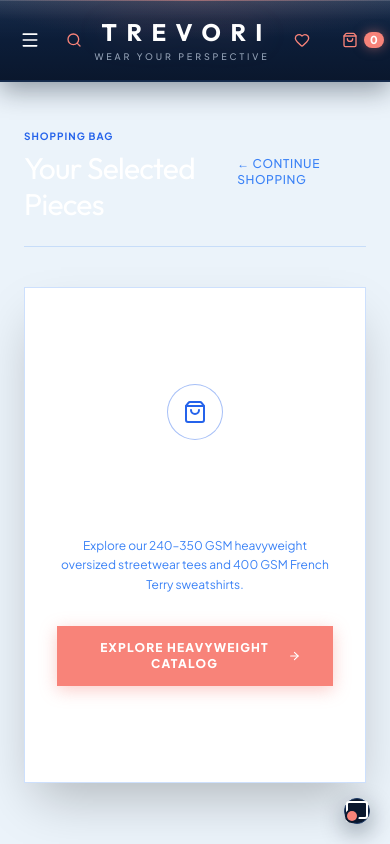
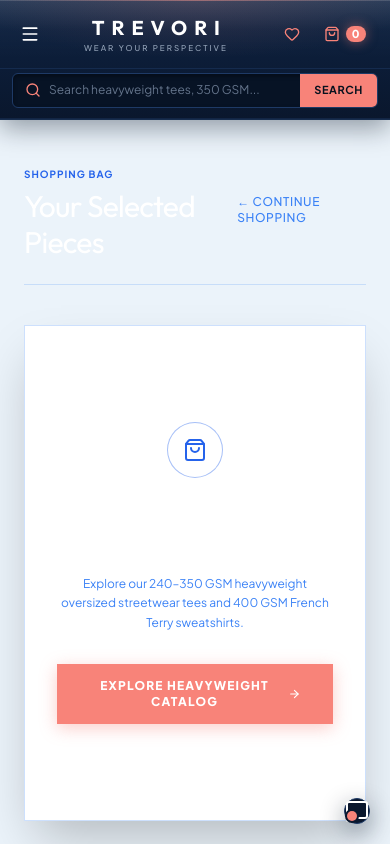
Before and after one commit to pranavavadhanula/trenzio-storefront, a React (Vite) app: page /cart in a window 390 px wide. Shown: the top 844 px of the page. Built offline with nearby package versions, Linux system fonts and the light colour scheme.

Commit message:
feat: reposition search bar to Amazon-style center layout on desktop and dedicated full-width mobile bar

```diff
--- a/src/components/Navbar.tsx
+++ b/src/components/Navbar.tsx
@@ -16,6 +16,8 @@ export const Navbar: React.FC = () => {
     wishlist,
     setIsWishlistOpen,
     setIsSearchOpen,
+    searchQuery,
+    setSearchQuery,
     isLoggedIn,
     user,
   } = useShop();
@@ -86,10 +88,10 @@ export const Navbar: React.FC = () => {
       <div className="pointer-events-none absolute inset-0 bg-[radial-gradient(ellipse_75%_65%_at_50%_0%,rgba(248,131,121,0.12),transparent_75%)]" />
       <div className="pointer-events-none absolute top-0 inset-x-0 h-[1px] bg-gradient-to-r from-transparent via-[#F88379]/40 to-transparent" />
 
-      {/* Top Main Brand Header (Navy Blue Glossy) */}
-      <div className="relative z-10 max-w-7xl mx-auto px-4 sm:px-8 py-4 sm:py-5 flex items-center justify-between border-b border-[#1E3A66]/50">
-        {/* Left: Mobile Menu & Search */}
-        <div className="flex items-center space-x-3 sm:space-x-5">
+      {/* Top Main Brand Header (Navy Blue Glossy - Amazon Style Layout) */}
+      <div className="relative z-10 max-w-7xl mx-auto px-4 sm:px-8 py-3.5 sm:py-4 flex items-center justify-between gap-3 sm:gap-6 border-b border-[#1E3A66]/50">
+        {/* Left: Mobile Menu Toggle (mobile only) & Brand Logo on Desktop */}
+        <div className="flex items-center gap-3">
           <button
             onClick={() => setMobileMenuOpen(!mobileMenuOpen)}
             className="md:hidden text-white hover:text-[#F88379] p-1 cursor-pointer transition-colors"
@@ -98,33 +100,83 @@ export const Navbar: React.FC = () => {
             {mobileMenuOpen ? <X className="w-5 h-5" /> : <Menu className="w-5 h-5" />}
           </button>
 
-          <button
-            onClick={() => setIsSearchOpen(true)}
-            className="flex items-center gap-2 text-xs uppercase tracking-wider text-[#CBD5E1] hover:text-[#F88379] transition-all px-2.5 py-1.5 rounded-sm hover:bg-white/[0.06] cursor-pointer font-sans font-semibold"
-            title="Search Catalog"
+          {/* Desktop Brand Logo (Left-aligned like Amazon / luxury e-commerce) */}
+          <Link
+            to="/"
+            className="hidden md:block group cursor-pointer flex-shrink-0"
+            title="Trevori Home"
           >
-            <Search className="w-4 h-4 text-[#F88379]" />
-            <span className="hidden sm:inline text-xs font-bold">SEARCH</span>
-          </button>
+            <h1 className="font-serif text-2xl lg:text-3xl tracking-[0.35em] text-white font-bold group-hover:text-[#F88379] transition-all drop-shadow-[0_2px_14px_rgba(248,131,121,0.2)]">
+              TREVORI
+            </h1>
+            <p className="text-[8.5px] uppercase tracking-[0.28em] text-[#94A3B8] mt-0.5 font-sans font-medium group-hover:text-white transition-colors">
+              Wear Your Perspective
+            </p>
+          </Link>
         </div>
 
-        {/* Center: Brand Name (Luxe Haute Navy Typography) */}
+        {/* Mobile Centered Brand Logo */}
         <Link
           to="/"
-          className="text-center group block cursor-pointer"
+          className="md:hidden text-center group block cursor-pointer flex-1"
           title="Trevori Home"
         >
-          <h1 className="font-serif text-2xl sm:text-4xl tracking-[0.4em] text-white font-bold group-hover:text-[#F88379] transition-all pl-[0.4em] drop-shadow-[0_2px_14px_rgba(248,131,121,0.2)]">
+          <h1 className="font-serif text-xl sm:text-2xl tracking-[0.35em] text-white font-bold group-hover:text-[#F88379] transition-all pl-[0.35em]">
             TREVORI
           </h1>
-          <p className="text-[9px] uppercase tracking-[0.32em] text-[#94A3B8] mt-0.5 font-sans font-medium group-hover:text-white transition-colors">
+          <p className="text-[8px] uppercase tracking-[0.25em] text-[#94A3B8] font-sans font-medium">
             Wear Your Perspective
           </p>
         </Link>
 
+        {/* Center: Amazon-Style Prominent Search Bar (Desktop) */}
+        <form
+          onSubmit={(e) => {
+            e.preventDefault();
+            setIsSearchOpen(true);
+          }}
+          className="hidden md:flex flex-1 max-w-xl lg:max-w-2xl mx-2 lg:mx-6 items-stretch bg-[#071325]/95 hover:bg-[#091830] border border-[#1E3A66] hover:border-[#F88379] focus-within:border-[#F88379] focus-within:ring-2 focus-within:ring-[#F88379]/20 rounded-md overflow-hidden transition-all shadow-[inset_0_2px_4px_rgba(0,0,0,0.35)]"
+        >
+          {/* Category Filter Pill (Amazon-style) */}
+          <div className="hidden lg:flex items-center px-3 text-[#94A3B8] text-[11px] font-sans font-semibold tracking-wide border-r border-[#1E3A66]/70 bg-white/[0.03] select-none whitespace-nowrap">
+            All Drops
+          </div>
+
+          {/* Search Input Bar */}
+          <div className="flex-1 flex items-center px-3 py-2 min-w-0">
+            <Search className="w-4 h-4 text-[#94A3B8] mr-2.5 flex-shrink-0" />
+            <input
+              type="text"
+              value={searchQuery}
+              onChange={(e) => setSearchQuery(e.target.value)}
+              placeholder="Search heavyweight hoodies, 350 GSM tees, cargo pants..."
+              className="w-full bg-transparent text-xs text-white placeholder:text-[#64748B] focus:outline-none font-sans"
+            />
+            {searchQuery && (
+              <button
+                type="button"
+                onClick={() => setSearchQuery('')}
+                className="text-[#94A3B8] hover:text-white p-1 ml-1 cursor-pointer"
+                title="Clear Search"
+              >
+                <X className="w-3.5 h-3.5" />
+              </button>
+            )}
+          </div>
+
+          {/* Amazon-style Coral Accent Search Button */}
+          <button
+            type="submit"
+            className="bg-[#F88379] hover:bg-[#FA958D] text-[#07111E] px-4 py-2 flex items-center justify-center font-bold transition-colors cursor-pointer shadow-[0_0_12px_rgba(248,131,121,0.35)] flex-shrink-0"
+            title="Search Catalog"
+          >
+            <Search className="w-4 h-4 text-[#07111E] stroke-[2.5]" />
+          </button>
+        </form>
+
         {/* Right: Actions (Account, Wishlist, Bag) */}
-        <div className="flex items-center space-x-3 sm:space-x-5">
-          {/* Account / Log In - Visible on tablet/desktop, accessible via hamburger drawer on mobile */}
+        <div className="flex items-center space-x-2 sm:space-x-5 flex-shrink-0">
+          {/* Account / Log In */}
           <Link
             to={isLoggedIn ? "/account" : "/login"}
             className="hidden sm:flex relative items-center gap-1.5 text-[#CBD5E1] hover:text-[#F88379] transition-all px-2.5 py-1.5 rounded-sm hover:bg-white/[0.06] cursor-pointer font-sans text-xs font-bold tracking-wider"
@@ -145,7 +197,7 @@ export const Navbar: React.FC = () => {
                 setIsWishlistOpen(true);
               }
             }}
-            className="relative flex items-center gap-1.5 text-[#CBD5E1] hover:text-[#F88379] transition-all px-2.5 py-1.5 rounded-sm hover:bg-white/[0.06] cursor-pointer font-sans text-xs font-bold tracking-wider"
+            className="relative flex items-center gap-1.5 text-[#CBD5E1] hover:text-[#F88379] transition-all px-2 py-1.5 rounded-sm hover:bg-white/[0.06] cursor-pointer font-sans text-xs font-bold tracking-wider"
             title="Wishlist (Right click to open in new tab)"
           >
             <Heart className="w-4 h-4 text-[#F88379]" />
@@ -166,7 +218,7 @@ export const Navbar: React.FC = () => {
                 setIsCartOpen(true);
               }
             }}
-            className="relative flex items-center gap-1.5 text-white hover:text-[#F88379] transition-all px-2.5 py-1.5 rounded-sm hover:bg-white/[0.06] cursor-pointer font-sans text-xs font-bold tracking-wider"
+            className="relative flex items-center gap-1.5 text-white hover:text-[#F88379] transition-all px-2 py-1.5 rounded-sm hover:bg-white/[0.06] cursor-pointer font-sans text-xs font-bold tracking-wider"
             title="Shopping Bag (Right click to open in new tab)"
           >
             <ShoppingBag className="w-4 h-4 text-[#F88379]" />
@@ -176,6 +228,44 @@ export const Navbar: React.FC = () => {
             </span>
           </Link>
         </div>
+      </div>
+
+      {/* Mobile Amazon-Style Search Bar (md:hidden) */}
+      <div className="md:hidden px-3 sm:px-4 pb-2.5 pt-1 border-b border-[#1E3A66]/40">
+        <form
+          onSubmit={(e) => {
+            e.preventDefault();
+            setIsSearchOpen(true);
+          }}
+          className="flex items-center bg-[#071325] border border-[#1E3A66] hover:border-[#F88379] focus-within:border-[#F88379] rounded-md overflow-hidden shadow-[inset_0_2px_4px_rgba(0,0,0,0.4)] transition-all"
+        >
+          <div className="flex-1 flex items-center px-3 py-2 min-w-0">
+            <Search className="w-4 h-4 text-[#F88379] mr-2 flex-shrink-0" />
+            <input
+              type="text"
+              value={searchQuery}
+              onChange={(e) => setSearchQuery(e.target.value)}
+              placeholder="Search heavyweight tees, 350 GSM..."
+              className="w-full bg-transparent text-xs text-white placeholder:text-[#64748B] focus:outline-none font-sans"
+            />
+            {searchQuery && (
+              <button
+                type="button"
+                onClick={() => setSearchQuery('')}
+                className="text-[#94A3B8] hover:text-white p-0.5 ml-1 cursor-pointer"
+                title="Clear Search"
+              >
+                <X className="w-3.5 h-3.5" />
+              </button>
+            )}
+          </div>
+          <button
+            type="submit"
+            className="bg-[#F88379] hover:bg-[#FA958D] text-[#07111E] text-[11px] font-bold px-3.5 py-2 uppercase tracking-wider flex-shrink-0 transition-colors cursor-pointer"
+          >
+            Search
+          </button>
+        </form>
       </div>
 
       {/* Secondary Nav Bar: Navy Blue with Coral Pink Active Accents - Hidden on mobile, shown on md+ */}
--- a/src/components/SearchModal.tsx
+++ b/src/components/SearchModal.tsx
@@ -3,17 +3,16 @@ import { Search, X, ArrowRight, Sparkles } from 'lucide-react';
 import { useShop } from '../context/ShopContext';
 
 export const SearchModal: React.FC = () => {
-  const { products, isSearchOpen, setIsSearchOpen, setSelectedProduct, formatPrice } = useShop();
-  const [query, setQuery] = useState('');
+  const { products, isSearchOpen, setIsSearchOpen, setSelectedProduct, formatPrice, searchQuery, setSearchQuery } = useShop();
 
   if (!isSearchOpen) return null;
 
   const trendingQueries = ['Oversized', 'Sweatshirts', '350 GSM', 'Hoodies', 'Men', 'Women'];
 
-  const results = query.trim() === ''
+  const results = searchQuery.trim() === ''
     ? []
     : products.filter((p) => {
-        const q = query.toLowerCase();
+        const q = searchQuery.toLowerCase();
         return (
           p.name.toLowerCase().includes(q) ||
           p.category.toLowerCase().includes(q) ||
@@ -33,18 +32,18 @@ export const SearchModal: React.FC = () => {
       <div className="relative max-w-4xl mx-auto px-6 pt-24 pb-16 z-10 text-[#FFFFFF]">
         {/* Top search input box */}
         <div className="relative border-b border-white/15 pb-4 flex items-center gap-4">
-          <Search className="w-6 h-6 text-[#2563EB] flex-shrink-0" />
+          <Search className="w-6 h-6 text-[#F88379] flex-shrink-0" />
           <input
             type="text"
             autoFocus
             placeholder="Search oversized tees, sweatshirts, GSM, fits..."
-            value={query}
-            onChange={(e) => setQuery(e.target.value)}
-            className="w-full bg-transparent font-serif text-2xl sm:text-4xl text-[#FFFFFF] placeholder:text-[#3B82F6]/40 focus:outline-none"
+            value={searchQuery}
+            onChange={(e) => setSearchQuery(e.target.value)}
+            className="w-full bg-transparent font-serif text-2xl sm:text-4xl text-[#FFFFFF] placeholder:text-[#94A3B8]/60 focus:outline-none"
           />
           <button
             onClick={() => setIsSearchOpen(false)}
-            className="w-9 h-9 rounded-full border border-white/15 flex items-center justify-center text-[#FFFFFF] hover:text-[#2563EB] hover:border-[#2563EB] transition-colors cursor-pointer"
+            className="w-9 h-9 rounded-full border border-white/15 flex items-center justify-center text-[#FFFFFF] hover:text-[#F88379] hover:border-[#F88379] transition-colors cursor-pointer"
           >
             <X className="w-5 h-5" />
           </button>
@@ -52,14 +51,14 @@ export const SearchModal: React.FC = () => {
 
         {/* Trending Tags */}
         <div className="mt-6 flex flex-wrap items-center gap-2">
-          <span className="text-[10px] uppercase tracking-widest text-[#3B82F6] mr-2 flex items-center gap-1 font-mono">
-            <Sparkles className="w-3 h-3 text-[#2563EB]" /> Popular:
+          <span className="text-[10px] uppercase tracking-widest text-[#94A3B8] mr-2 flex items-center gap-1 font-mono font-semibold">
+            <Sparkles className="w-3 h-3 text-[#F88379]" /> Popular:
           </span>
           {trendingQueries.map((tag) => (
             <button
               key={tag}
-              onClick={() => setQuery(tag)}
-              className="px-3 py-1 bg-white/[0.04] border border-white/15 text-xs text-[#FFFFFF] hover:border-[#2563EB] hover:text-[#2563EB] transition-colors font-mono cursor-pointer"
+              onClick={() => setSearchQuery(tag)}
+              className="px-3 py-1 bg-white/[0.04] border border-[#1E3A66] hover:border-[#F88379] text-xs text-[#CBD5E1] hover:text-[#F88379] transition-colors font-mono cursor-pointer rounded-sm"
             >
               {tag}
             </button>
@@ -68,9 +67,9 @@ export const SearchModal: React.FC = () => {
 
         {/* Search Results */}
         <div className="mt-12">
-          {query.trim() !== '' && (
-            <div className="text-[11px] uppercase tracking-widest text-[#3B82F6] mb-6 font-mono">
-              Found {results.length} {results.length === 1 ? 'item' : 'items'} for "{query}"
+          {searchQuery.trim() !== '' && (
+            <div className="text-[11px] uppercase tracking-widest text-[#94A3B8] mb-6 font-mono font-bold">
+              Found {results.length} {results.length === 1 ? 'item' : 'items'} for "{searchQuery}"
             </div>
           )}
 
@@ -83,9 +82,9 @@ export const SearchModal: React.FC = () => {
                     setSelectedProduct(product);
                     setIsSearchOpen(false);
                   }}
-                  className="group p-3 bg-white/[0.03] backdrop-blur-md border border-white/12 hover:border-[#2563EB] transition-all cursor-pointer flex flex-col justify-between"
+                  className="group p-3 bg-[#0A172D]/80 backdrop-blur-md border border-[#1E3A66]/60 hover:border-[#F88379] transition-all cursor-pointer flex flex-col justify-between rounded-sm shadow-lg hover:shadow-[0_8px_30px_rgba(248,131,121,0.15)]"
                 >
-                  <div className="aspect-[3/4] w-full overflow-hidden bg-gradient-to-b from-white/[0.06] to-white/[0.02] mb-3 p-3 flex items-center justify-center border border-white/10">
+                  <div className="aspect-[3/4] w-full overflow-hidden bg-gradient-to-b from-[#0F2444] to-[#0A172D] mb-3 p-3 flex items-center justify-center border border-[#1E3A66]/40 rounded-sm">
                     <img
                       src={product.images.primary}
                       alt={product.name}
@@ -93,26 +92,26 @@ export const SearchModal: React.FC = () => {
                     />
                   </div>
                   <div>
-                    <span className="text-[9px] uppercase tracking-widest text-[#2563EB] font-mono font-bold">
+                    <span className="text-[9px] uppercase tracking-widest text-[#F88379] font-mono font-bold">
                       {product.gsm} GSM &bull; {product.gender}
                     </span>
-                    <h4 className="font-serif text-sm text-[#FFFFFF] group-hover:text-[#2563EB] line-clamp-1 mt-0.5">
+                    <h4 className="font-serif text-sm text-[#FFFFFF] group-hover:text-[#F88379] line-clamp-1 mt-0.5">
                       {product.name}
                     </h4>
-                    <div className="flex items-center justify-between mt-2 pt-2 border-t border-white/10">
-                      <span className="text-xs font-mono font-bold text-[#2563EB]">{formatPrice(product.priceINR)}</span>
-                      <span className="text-[10px] uppercase tracking-wider text-[#2563EB] flex items-center gap-1 group-hover:translate-x-0.5 transition-transform font-bold font-mono">
-                        View <ArrowRight className="w-3 h-3" />
+                    <div className="flex items-center justify-between mt-2 pt-2 border-t border-[#1E3A66]/50">
+                      <span className="text-xs font-mono font-bold text-[#F88379]">{formatPrice(product.priceINR)}</span>
+                      <span className="text-[10px] uppercase tracking-wider text-[#CBD5E1] group-hover:text-[#F88379] flex items-center gap-1 group-hover:translate-x-0.5 transition-transform font-bold font-mono">
+                        View <ArrowRight className="w-3 h-3 text-[#F88379]" />
                       </span>
                     </div>
                   </div>
                 </div>
               ))}
             </div>
-          ) : query.trim() !== '' ? (
-            <div className="text-center py-16 text-[#3B82F6] font-light">
-              <p className="text-sm">No products found matching "{query}".</p>
-              <p className="text-xs mt-1 text-[#3B82F6]/60">Try searching for "Oversized", "Sweatshirt", or "350 GSM".</p>
+          ) : searchQuery.trim() !== '' ? (
+            <div className="text-center py-16 text-[#94A3B8] font-light">
+              <p className="text-sm">No products found matching "{searchQuery}".</p>
+              <p className="text-xs mt-1 text-[#64748B]">Try searching for "Oversized", "Sweatshirt", or "350 GSM".</p>
             </div>
           ) : null}
         </div>
--- a/src/context/ShopContext.tsx
+++ b/src/context/ShopContext.tsx
@@ -39,6 +39,8 @@ interface ShopContextType {
   // Search
   isSearchOpen: boolean;
   setIsSearchOpen: (open: boolean) => void;
+  searchQuery: string;
+  setSearchQuery: (query: string) => void;
 
   // Selected Category & Gender Filter
   selectedCategory: string;
@@ -84,6 +86,7 @@ export const ShopProvider: React.FC<{ children: React.ReactNode }> = ({ children
   const [isCartOpen, setIsCartOpen] = useState(false);
   const [isWishlistOpen, setIsWishlistOpen] = useState(false);
   const [isSearchOpen, setIsSearchOpen] = useState(false);
+  const [searchQuery, setSearchQuery] = useState('');
   const [currency, setCurrency] = useState<CurrencyCode>('INR'); // Default India
   const [selectedProduct, setSelectedProduct] = useState<Product | null>(null);
   const [isSizeGuideOpen, setIsSizeGuideOpen] = useState(false);
@@ -255,6 +258,8 @@ export const ShopProvider: React.FC<{ children: React.ReactNode }> = ({ children
         setIsWishlistOpen,
         isSearchOpen,
         setIsSearchOpen,
+        searchQuery,
+        setSearchQuery,
         selectedCategory,
         setSelectedCategory,
         selectedGender,
```
